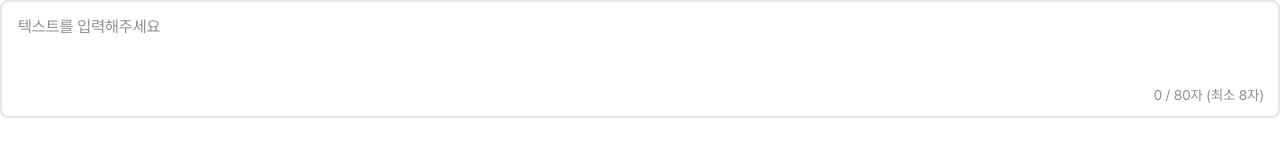
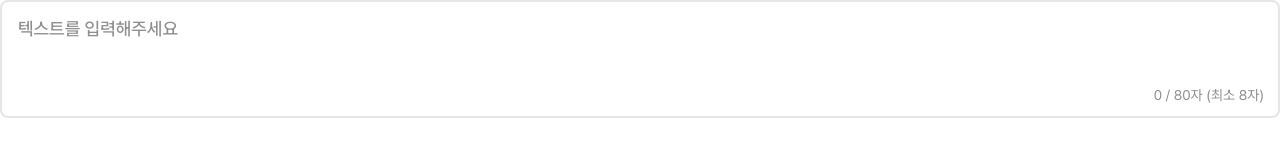
Before and after one commit to sdc9787/missiondriven-assignment, a Next.js app: page / in a window 1280 px wide. Shown: the top 168 px of the page. Built offline with nearby package versions, Linux system fonts and the light colour scheme.

Commit message:
style : textarea text 스타일 수정

```diff
--- a/app/components/textarea.tsx
+++ b/app/components/textarea.tsx
@@ -13,8 +13,9 @@ export interface TextareaProps extends Omit<React.TextareaHTMLAttributes<HTMLTex
 
 // 기본 스타일
 const baseClasses = `
+  h-[118px]
   w-full px-4 py-3 rounded-lg resize-none
-  text-[16px] leading-relaxed
+  text-[18px] leading-relaxed font-medium
   transition-colors duration-200
   [&::-webkit-scrollbar]:w-2
   [&::-webkit-scrollbar-thumb]:rounded-full
@@ -63,7 +64,7 @@ export function Textarea({ maxLength = 80, minLength = 8, errorMessage = "", pla
     <div className={`${className}`}>
       {/* Textarea 영역 */}
       <div className="relative flex">
-        <textarea ref={textareaRef} value={value} onChange={handleChange} placeholder={placeholder} maxLength={maxLength} className={`h-[118px] ${baseClasses} ${defaultColorClasses} ${focusClasses} ${hasError ? errorClasses : ""}`.trim().replace(/\s+/g, " ")} {...rest} />
+        <textarea ref={textareaRef} value={value} onChange={handleChange} placeholder={placeholder} maxLength={maxLength} className={`${baseClasses} ${defaultColorClasses} ${focusClasses} ${hasError ? errorClasses : ""}`.trim().replace(/\s+/g, " ")} {...rest} />
         {/* 글자수 카운터 */}
         <div className="absolute bottom-3 right-4 text-[14px] text-textarea-placeholder pointer-events-none">
           {value.length} / {maxLength}자 (최소 {minLength}자)
```
